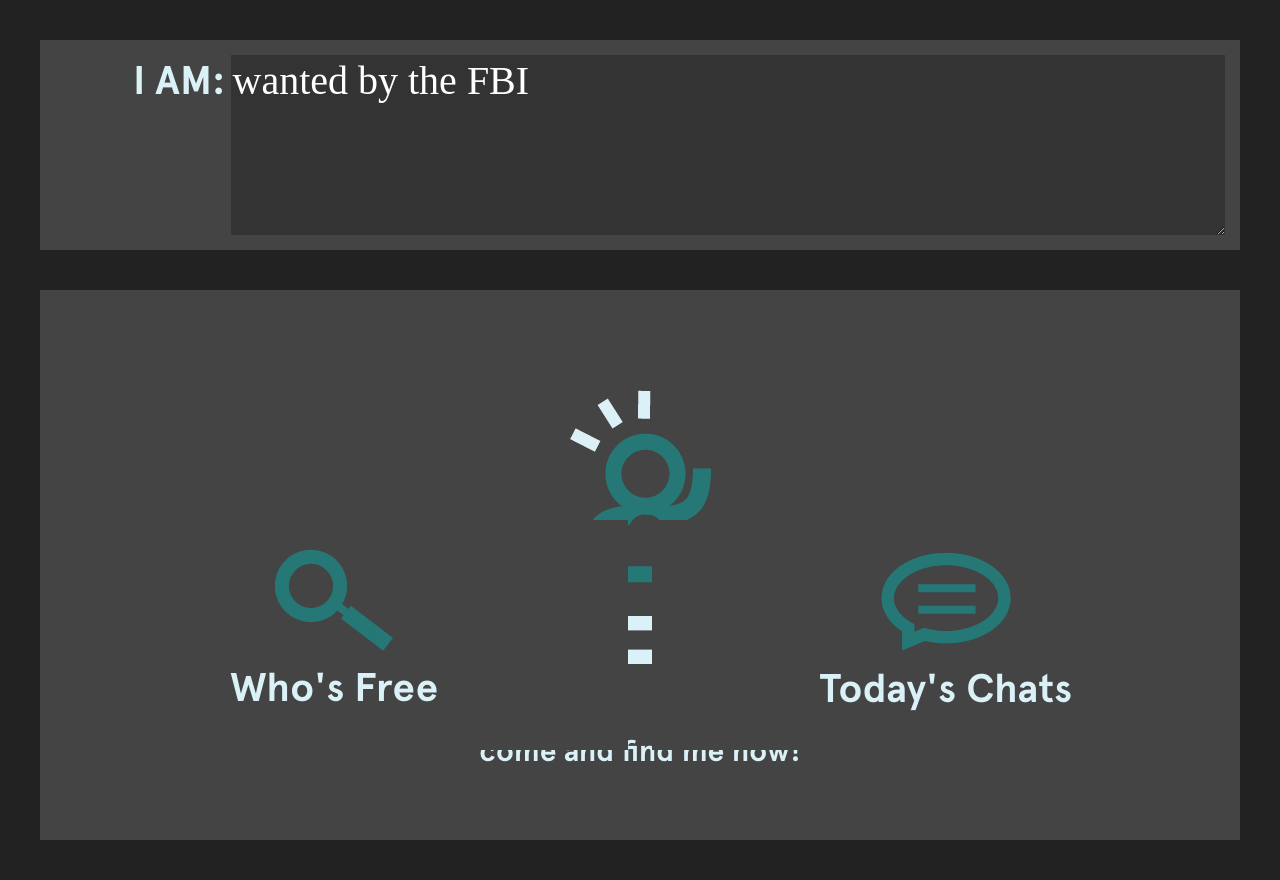
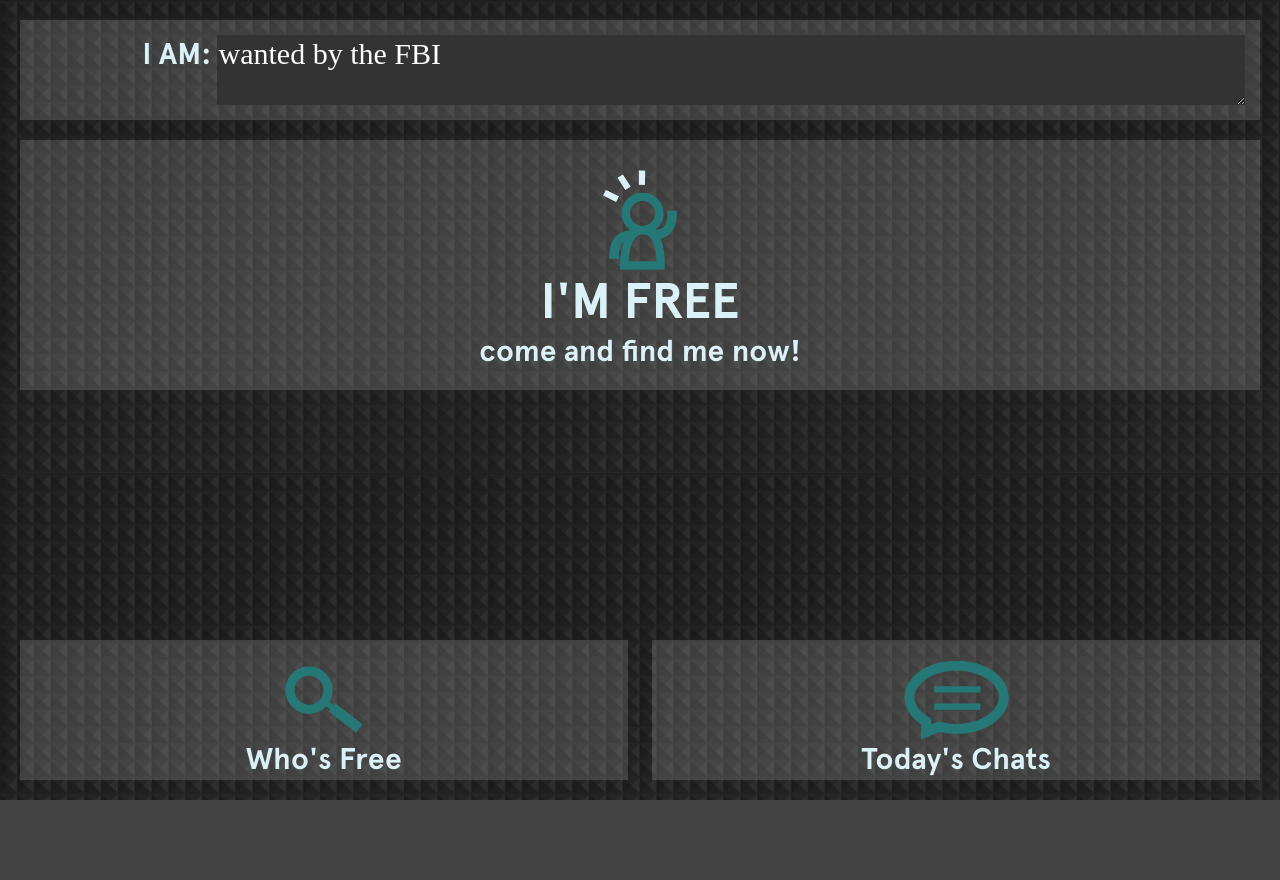
Before and after one commit to CharlesYeh/Chop, a PHP site: page / in a window 1280 px wide. After the commit the page ends 800 px from the top, so only its background shows below. Run offline with PHP 8.4, Linux system fonts and the light colour scheme; some web fonts are replaced.

Commit message:
added planning and multi-screen

```diff
--- /dev/null
+++ b/includes/short.css
@@ -0,0 +1,216 @@
+
+@font-face {
+	font-family: ApercuLight;
+	src: url('apercu_light_002.otf');
+}
+@font-face {
+	font-family: Apercu;
+	src: url('apercu_regular.otf');
+}
+@font-face {
+	font-family: ApercuMedium;
+	src: url('apercu_medium.otf');
+}
+@font-face {
+	font-family: ApercuBold;
+	src: url('apercu_bold.otf');
+}
+
+body {
+	margin: 0px;
+	background-image: url("../images/bg.png");
+	background-color: #222;
+	color: #DBF1F8;
+	font-size: 30px;
+}
+
+.blurb_cont {
+	font-family: ApercuBold;
+	height: 70px;
+	margin: 20px;
+	background: rgba(255, 255, 255, .15);
+	text-align: right;
+	padding: 15px;
+}
+#blurb {
+	font-family: ApercuLight;
+	font-size: 30px;
+	margin-left: 5px;
+	background: #333;
+	border: none;
+	color: #FFF;
+
+	width: 85%;
+	height: 100%;
+
+	vertical-align: top;
+}
+.btnping {
+	font-family: ApercuBold;
+	font-size: 50px;
+	padding-top: 30px;
+
+	background: rgba(255, 255, 255, .15);
+	text-align: center;
+	vertical-align: middle;
+
+	height: 220px;
+
+	margin: 20px;
+	margin-top: 0px;
+}
+.btnping img {
+	height: 100px;
+}
+#btnpingOff {
+	display: none;
+}
+
+.header {
+	height: 70px;
+	font-family: ApercuBold;
+
+	margin: 20px;
+	margin-bottom: 50px;
+}
+.footer {
+	font-family: ApercuBold;
+
+	position: absolute;
+	top: 100%;
+
+	height: 120px;
+
+	left: 0px;
+	right: 0px;
+	margin-left: 20px;
+	margin-right: 20px;
+
+	margin-top: -160px;
+	text-align: center;
+}
+.footer_sep {
+	height: 100%;
+	width: 2%;
+	float: left;
+}
+.half_footer {
+	background: rgba(255, 255, 255, .15);
+	width: 49%;
+	height: 100%;
+	float: left;
+	padding-top: 20px;
+	text-align: center;
+}
+.half_footer img {
+	vertical-align: middle;
+}
+#whos_free img {
+	height: 80px;
+}
+#chatters img {
+	height: 80px;
+}
+#listcont {
+	overflow-x: hidden;
+	overflow-y: scroll;
+}
+.listitem {
+	height: 115px;
+	background: rgba(255, 255, 255, .15);
+	margin-bottom: 20px;
+	margin-left: 40px;
+	margin-right: 40px;
+
+	font-family: ApercuBold;
+
+	text-align: left;
+	vertical-align: middle;
+}
+.listitem div {
+	float: left;
+}
+.listitem .info {
+	float: right;
+}
+.here {
+	padding-top: 20px;
+	padding-left: 20px;
+	padding-right: 40px;
+}
+.blurbdiv {
+	padding-top: 10px;
+}
+.blurbs {
+	font-family: ApercuLight;
+}
+.dist {
+	font-size: 35px;
+	color: #1f7775;
+}
+#map {
+	width: 100%;
+	height: 100%;
+}
+#map-canvas, #chatroom {
+	position: absolute;
+	margin: 20px;
+	left: 0px;
+	right: 0px;
+	top: 130px;
+}
+#map-canvas {
+	bottom: 10px;
+}
+#chatroom {
+	bottom: 120px;
+}
+	#chatTitle {
+		font-family: ApercuBold;
+	}
+	#messages {
+	background: rgba(255, 255, 255, .15);
+		height: 100%;
+		overflow-x: hidden;
+		overflow-y: scroll;
+	}
+		.bubble {
+			width: 70%;
+			word-break: break-word;
+			font-family: ApercuLight;
+			padding: 20px;
+			margin: 20px;
+			border-radius: 20px;
+			background: #CCC;
+			color: #000;
+		}
+	#sendercont {
+		position: relative;
+		margin-top: 80px;
+	}
+	#sender {
+		position: absolute;
+	background: rgba(255, 255, 255, .15);
+		bottom: 0px;
+		left: 0px;
+		right: 0px;
+	}
+		#messagercont {
+			margin: 20px;
+			margin-right: 180px;
+		}
+			#messager {
+				background: #333;
+				border: none;
+				font-size: 40px;
+				height: 70px;
+				padding: 15px;
+				color: #fff;
+				width: 100%;
+			}
+		#send {
+			float: right;
+			vertical-align: middle;
+			margin: 20px;
+			margin-top: -92px;
+		}
--- a/index.php
+++ b/index.php
@@ -1,6 +1,7 @@
 <html>
 	<head>
-		<link rel="stylesheet" type="text/css" href="includes/main.css" />
+		<link rel="stylesheet" media='screen and (min-height: 900px)' href="includes/main.css" />
+    <link rel='stylesheet' media='screen and (max-height: 900px)' href='includes/short.css' />
     <script language="javascript" type="text/javascript" src="includes/jquery-1.8.2.min.js"></script>
     <script language="javascript" type="text/javascript" src="includes/main.js"></script>
   </head>
```
Also changed, not shown: images/bg.png, 13 other files.
